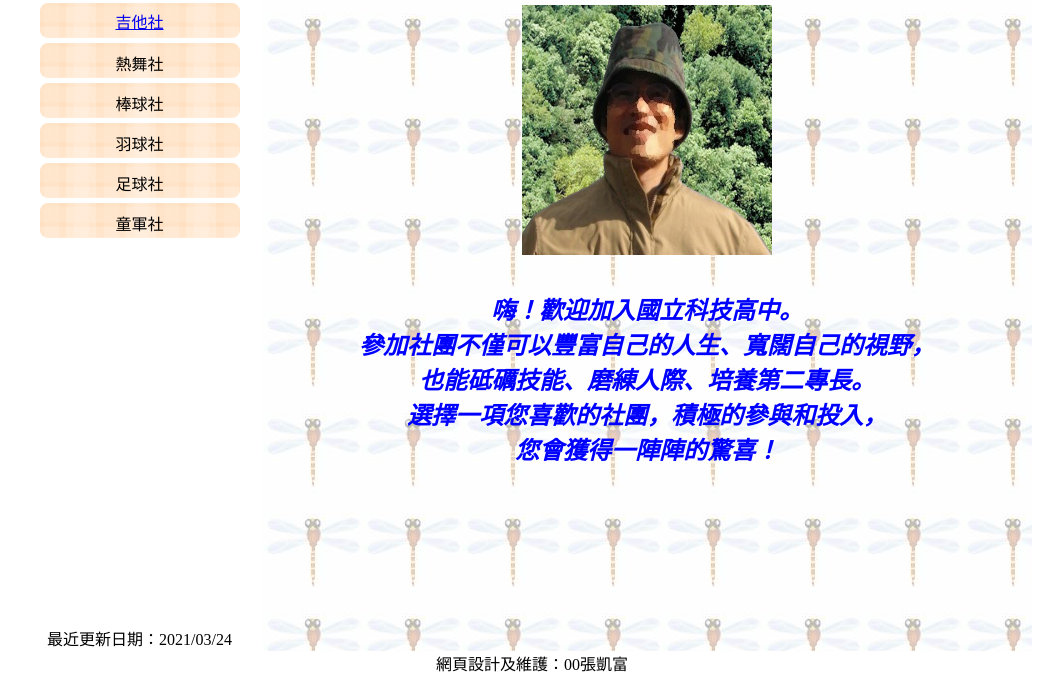
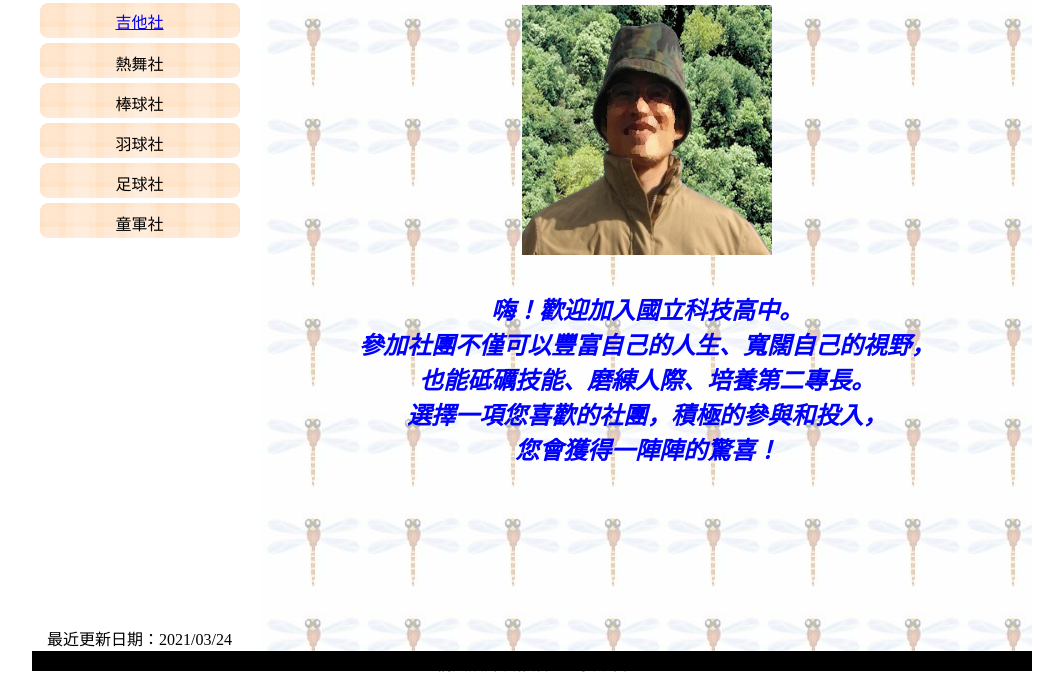
Before and after one commit to chester0520/club, a plain HTML site: page index.html in a window 1280 px wide. Shown: the part 105-800 px from the top of the page, without its empty margins (108-1171 px from the left). Drawn offline with Linux system fonts and the light colour scheme.

Commit message:
Footer 新增背景色黑色

```diff
--- a/index.html
+++ b/index.html
@@ -1,5 +1,7 @@
-<!DOCTYPE html PUBLIC "-//W3C//DTD XHTML 1.0 Transitional//EN" "http://www.w3.org/TR/xhtml1/DTD/xhtml1-transitional.dtd">
+<!DOCTYPE html
+	PUBLIC "-//W3C//DTD XHTML 1.0 Transitional//EN" "http://www.w3.org/TR/xhtml1/DTD/xhtml1-transitional.dtd">
 <html xmlns="http://www.w3.org/1999/xhtml">
+
 <head>
 	<meta http-equiv="Content-Type" content="text/html; charset=utf-8" />
 	<title>國立科技高中─校園社團介紹網</title>
@@ -9,6 +11,7 @@
 			height: 768px;
 			width: 1024px;
 		}
+
 		#top {
 			margin: auto;
 			height: 65px;
@@ -21,12 +24,14 @@
 			width: 215px;
 			margin-left: 12px;
 		}
+
 		#right {
 			float: right;
 			height: 683px;
 			width: 770px;
 			margin-right: 12px;
 		}
+
 		#footer {
 			margin: auto;
 			height: 20px;
@@ -36,11 +41,14 @@
 			font-size: 16px;
 			color: #000;
 			text-align: center;
+			background: #000;
 		}
+
 		#menu {
 			height: 658px;
 			width: 215px;
 		}
+
 		#update {
 			height: 25px;
 			width: 215px;
@@ -49,6 +57,7 @@
 			color: #000;
 			text-align: center;
 		}
+
 		#main #right marquee {
 			height: 29px;
 			width: 770px;
@@ -56,6 +65,7 @@
 			font-size: 24px;
 			color: #00F;
 		}
+
 		#main #left #menu div {
 			font-family: "標楷體";
 			font-size: 24px;
@@ -64,6 +74,7 @@
 			text-decoration: underline;
 			text-align: center;
 		}
+
 		#main #left #menu table tr td {
 			font-family: "標楷體";
 			font-size: 16px;
@@ -72,20 +83,21 @@
 			background-repeat: no-repeat;
 		}
 
-#main #left #menu table tr td:hover{
+		#main #left #menu table tr td:hover {
 			background-image: url(images/menu2.png);
 		}
 
 		#main #left #menu table tr td a {
 			display: block;
-	line-height:40px;
+			line-height: 40px;
 		}
 	</style>
 </head>
 
 <body>
 	<div id="main">
-  <div id="top"><a href="index.html"><img src="images/logo.png" width="994" height="60" alt="國立科技高中校園社團介紹網" title="國立科技高中校園社團介紹網"/></a></div>
+		<div id="top"><a href="index.html"><img src="images/logo.png" width="994" height="60" alt="國立科技高中校園社團介紹網"
+					title="國立科技高中校園社團介紹網" /></a></div>
 		<div id="left">
 			<div id="menu">
 				<div>社團介紹</div>
@@ -121,4 +133,5 @@
 
 	</div>
 </body>
+
 </html>
```
Lines whose indentation alone changed are shown as unchanged.
